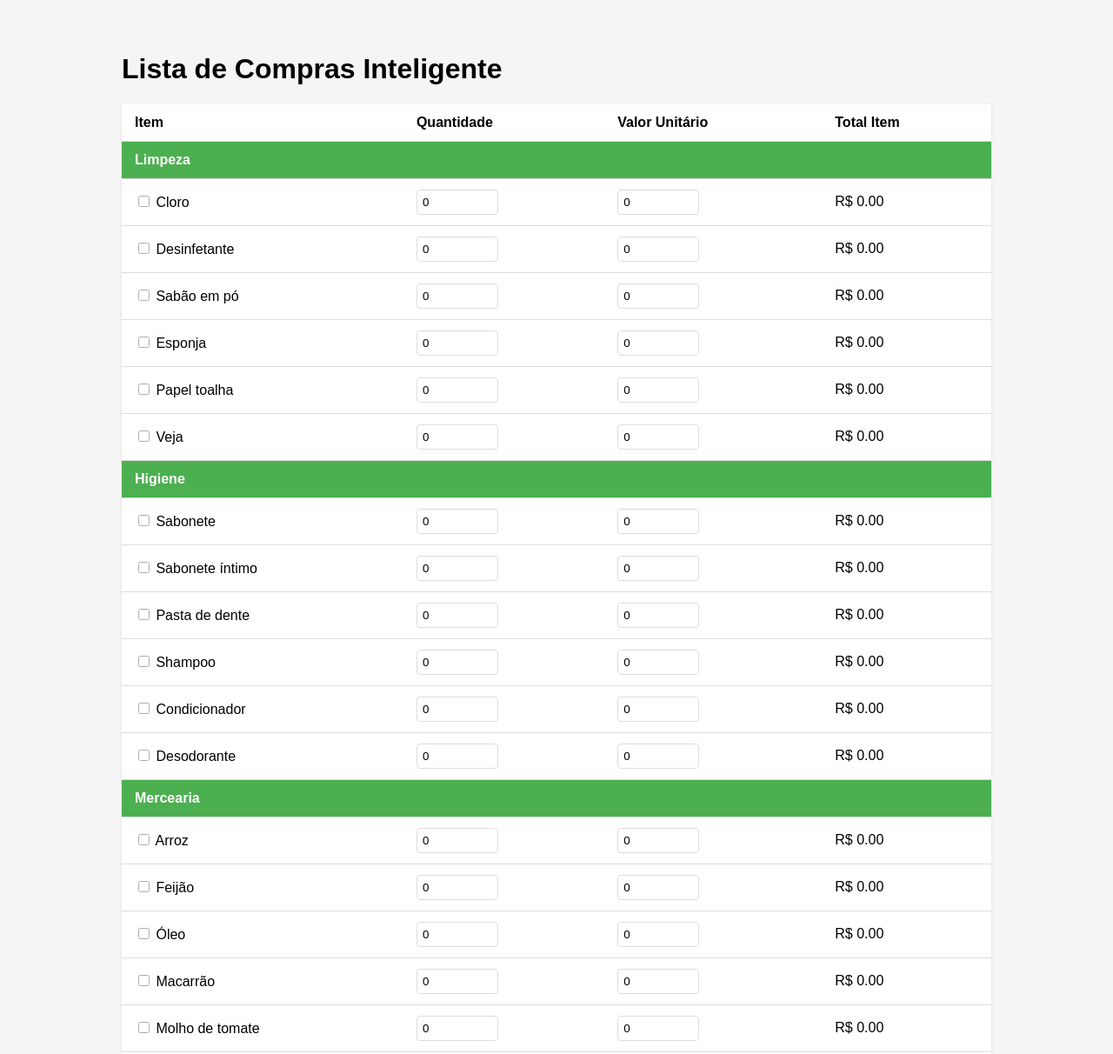
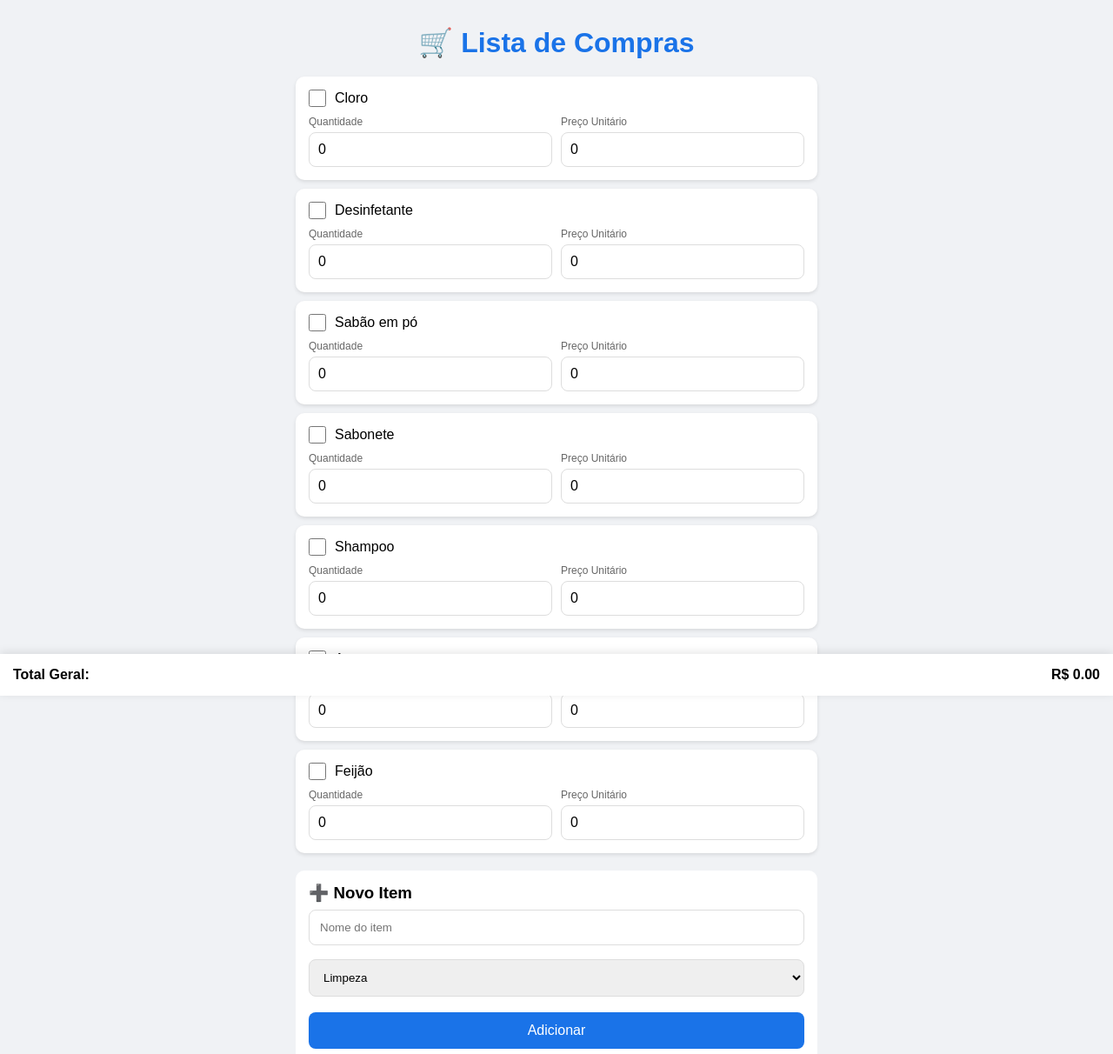
Before and after one commit to lusquiinhaa/Oi, a plain HTML site: page index.html in a window 1280 px wide. Shown: the top 1212 px of the page at 87% size. Drawn offline with Linux system fonts and the light colour scheme.

Commit message:
Update index.html

```diff
--- a/index.html
+++ b/index.html
@@ -2,110 +2,144 @@
 <html lang="pt-br">
 <head>
     <meta charset="UTF-8">
-    <title>Lista de Compras Inteligente</title>
+    <meta name="viewport" content="width=device-width, initial-scale=1.0">
+    <title>Lista Compras Mobile</title>
     <style>
+        * {
+            box-sizing: border-box;
+            margin: 0;
+            padding: 0;
+        }
+
         body {
             font-family: Arial, sans-serif;
-            max-width: 1000px;
-            margin: 20px auto;
-            padding: 20px;
-            background-color: #f5f5f5;
+            background: #f0f2f5;
+            padding: 10px;
         }
 
-        table {
-            width: 100%;
-            border-collapse: collapse;
-            margin: 20px 0;
-            background: white;
-            box-shadow: 0 1px 3px rgba(0,0,0,0.1);
+        .container {
+            max-width: 600px;
+            margin: 0 auto;
         }
 
-        th, td {
-            padding: 12px 15px;
-            text-align: left;
-            border-bottom: 1px solid #ddd;
+        .header {
+            text-align: center;
+            padding: 20px 0;
+            color: #1a73e8;
         }
 
-        .category-header {
-            background-color: #4CAF50;
+        .item-card {
+            background: white;
+            border-radius: 10px;
+            padding: 15px;
+            margin-bottom: 10px;
+            box-shadow: 0 2px 4px rgba(0,0,0,0.1);
+        }
+
+        .item-header {
+            display: flex;
+            align-items: center;
+            margin-bottom: 10px;
+        }
+
+        .item-name {
+            flex-grow: 1;
+            font-size: 16px;
+            margin-left: 10px;
+        }
+
+        .item-controls {
+            display: grid;
+            grid-template-columns: 1fr 1fr;
+            gap: 10px;
+        }
+
+        .input-group {
+            display: flex;
+            flex-direction: column;
+        }
+
+        .input-group label {
+            font-size: 12px;
+            color: #666;
+            margin-bottom: 5px;
+        }
+
+        input[type="number"] {
+            width: 100%;
+            padding: 10px;
+            border: 1px solid #ddd;
+            border-radius: 8px;
+            font-size: 16px;
+        }
+
+        input[type="checkbox"] {
+            width: 20px;
+            height: 20px;
+            accent-color: #1a73e8;
+        }
+
+        .total-section {
+            position: fixed;
+            bottom: 0;
+            left: 0;
+            right: 0;
+            background: white;
+            padding: 15px;
+            box-shadow: 0 -2px 10px rgba(0,0,0,0.1);
+        }
+
+        .add-item-form {
+            background: white;
+            padding: 15px;
+            border-radius: 10px;
+            margin: 20px 0;
+        }
+
+        .add-item-form input,
+        .add-item-form select {
+            width: 100%;
+            padding: 12px;
+            margin: 8px 0;
+            border: 1px solid #ddd;
+            border-radius: 8px;
+        }
+
+        button {
+            background: #1a73e8;
             color: white;
-            font-weight: bold;
+            border: none;
+            padding: 12px 20px;
+            border-radius: 8px;
+            width: 100%;
+            font-size: 16px;
+            margin-top: 10px;
         }
 
         .purchased {
+            opacity: 0.6;
+            background: #f8f9fa;
+        }
+        .purchased .item-name {
             text-decoration: line-through;
-            opacity: 0.6;
-            background-color: #f9f9f9;
-        }
-
-        input[type="number"] {
-            width: 80px;
-            padding: 6px;
-            border: 1px solid #ddd;
-            border-radius: 4px;
-        }
-
-        input:focus {
-            outline: 2px solid #4CAF50;
-        }
-
-        .total-row {
-            background-color: #e8f5e9;
-            font-weight: bold;
-        }
-
-        .add-item {
-            margin-top: 30px;
-            padding: 20px;
-            background: white;
-            box-shadow: 0 1px 3px rgba(0,0,0,0.1);
-        }
-
-        .add-item input, .add-item select {
-            padding: 8px;
-            margin-right: 10px;
-            border: 1px solid #ddd;
-            border-radius: 4px;
-        }
-
-        button {
-            padding: 8px 16px;
-            background-color: #4CAF50;
-            color: white;
-            border: none;
-            border-radius: 4px;
-            cursor: pointer;
-        }
-
-        button:hover {
-            background-color: #45a049;
         }
     </style>
 </head>
 <body>
-    <h1>Lista de Compras Inteligente</h1>
+    <div class="container">
+        <h1 class="header">🛒 Lista de Compras</h1>
 
-    <table>
-        <thead>
-            <tr>
-                <th>Item</th>
-                <th>Quantidade</th>
-                <th>Valor Unitário</th>
-                <th>Total Item</th>
-            </tr>
-        </thead>
-        <tbody id="list-body">
-        </tbody>
-        <tfoot>
-            <tr class="total-row">
-                <td colspan="3">Total Geral</td>
-                <td id="grand-total">R$ 0.00</td>
-            </tr>
-        </tfoot>
-    </table>
+        <div id="list-items"></div>
 
-    <div class="add-item">
-        <h2>Adicionar Novo Item</h2>
+        <div class="total-section">
+            <div style="display: flex; justify-content: space-between; font-weight: bold;">
+                <span>Total Geral:</span>
+                <span id="grand-total">R$ 0.00</span>
+            </div>
+        </div>
+
+        <div class="add-item-form">
+            <h3>➕ Novo Item</h3>
             <input type="text" id="new-item-name" placeholder="Nome do item">
             <select id="new-item-category">
                 <option value="Limpeza">Limpeza</option>
@@ -115,107 +149,77 @@
             </select>
             <button onclick="addNewItem()">Adicionar</button>
         </div>
+    </div>
 
     <script>
         const categoryOrder = ["Limpeza", "Higiene", "Mercearia", "Outros"];
-
         let items = JSON.parse(localStorage.getItem('shoppingList')) || [
-            // Limpeza
             { name: "Cloro", category: "Limpeza", quantity: 0, price: 0, purchased: false },
             { name: "Desinfetante", category: "Limpeza", quantity: 0, price: 0, purchased: false },
             { name: "Sabão em pó", category: "Limpeza", quantity: 0, price: 0, purchased: false },
-            { name: "Esponja", category: "Limpeza", quantity: 0, price: 0, purchased: false },
-            { name: "Papel toalha", category: "Limpeza", quantity: 0, price: 0, purchased: false },
-            { name: "Veja", category: "Limpeza", quantity: 0, price: 0, purchased: false },
-
-            // Higiene
             { name: "Sabonete", category: "Higiene", quantity: 0, price: 0, purchased: false },
-            { name: "Sabonete íntimo", category: "Higiene", quantity: 0, price: 0, purchased: false },
-            { name: "Pasta de dente", category: "Higiene", quantity: 0, price: 0, purchased: false },
             { name: "Shampoo", category: "Higiene", quantity: 0, price: 0, purchased: false },
-            { name: "Condicionador", category: "Higiene", quantity: 0, price: 0, purchased: false },
-            { name: "Desodorante", category: "Higiene", quantity: 0, price: 0, purchased: false },
-
-            // Mercearia
             { name: "Arroz", category: "Mercearia", quantity: 0, price: 0, purchased: false },
-            { name: "Feijão", category: "Mercearia", quantity: 0, price: 0, purchased: false },
-            { name: "Óleo", category: "Mercearia", quantity: 0, price: 0, purchased: false },
-            { name: "Macarrão", category: "Mercearia", quantity: 0, price: 0, purchased: false },
-            { name: "Molho de tomate", category: "Mercearia", quantity: 0, price: 0, purchased: false },
-            { name: "Creme de leite", category: "Mercearia", quantity: 0, price: 0, purchased: false },
-            { name: "Ovos", category: "Mercearia", quantity: 0, price: 0, purchased: false },
-            { name: "Cebola", category: "Mercearia", quantity: 0, price: 0, purchased: false },
-            { name: "Alho", category: "Mercearia", quantity: 0, price: 0, purchased: false }
+            { name: "Feijão", category: "Mercearia", quantity: 0, price: 0, purchased: false }
         ];
 
-        function renderTable() {
-            const tbody = document.getElementById('list-body');
-            tbody.innerHTML = '';
-            let currentCategory = null;
+        function renderItems() {
+            const container = document.getElementById('list-items');
+            container.innerHTML = '';
 
             items.sort((a, b) => categoryOrder.indexOf(a.category) - categoryOrder.indexOf(b.category));
 
             items.forEach((item, index) => {
-                if (item.category !== currentCategory) {
-                    currentCategory = item.category;
-                    tbody.innerHTML += `
-                        <tr class="category-header">
-                            <td colspan="4">${currentCategory}</td>
-                        </tr>
-                    `;
-                }
-
-                const row = document.createElement('tr');
-                row.dataset.index = index;
-                if (item.purchased) row.classList.add('purchased');
-
-                row.innerHTML = `
-                    <td>
-                        <input type="checkbox" class="purchased" ${item.purchased ? 'checked' : ''}>
-                        ${item.name}
-                    </td>
-                    <td><input type="number" class="quantity" min="0" value="${item.quantity}"></td>
-                    <td><input type="number" class="price" min="0" step="0.01" value="${item.price}"></td>
-                    <td class="total">R$ ${(item.quantity * item.price).toFixed(2)}</td>
+                const itemElement = document.createElement('div');
+                itemElement.className = `item-card ${item.purchased ? 'purchased' : ''}`;
+                itemElement.innerHTML = `
+                    <div class="item-header">
+                        <input type="checkbox" ${item.purchased ? 'checked' : ''}>
+                        <span class="item-name">${item.name}</span>
+                    </div>
+                    <div class="item-controls">
+                        <div class="input-group">
+                            <label>Quantidade</label>
+                            <input type="number" value="${item.quantity}" min="0"
+                                   class="quantity" placeholder="0">
+                        </div>
+                        <div class="input-group">
+                            <label>Preço Unitário</label>
+                            <input type="number" value="${item.price}" min="0" step="0.01"
+                                   class="price" placeholder="0.00">
+                        </div>
+                    </div>
                 `;
 
-                tbody.appendChild(row);
+                // Event Listeners
+                const checkbox = itemElement.querySelector('input[type="checkbox"]');
+                const quantityInput = itemElement.querySelector('.quantity');
+                const priceInput = itemElement.querySelector('.price');
+
+                checkbox.addEventListener('change', () => {
+                    item.purchased = checkbox.checked;
+                    itemElement.classList.toggle('purchased', checkbox.checked);
+                    saveAndUpdate();
                 });
 
-            addEventListeners();
-            calculateTotals();
-        }
-
-        function addEventListeners() {
-            document.querySelectorAll('.purchased').forEach(checkbox => {
-                checkbox.addEventListener('change', function() {
-                    const index = this.closest('tr').dataset.index;
-                    items[index].purchased = this.checked;
-                    this.closest('tr').classList.toggle('purchased', this.checked);
-                    saveToLocalStorage();
-                });
+                quantityInput.addEventListener('input', () => {
+                    item.quantity = Number(quantityInput.value) || 0;
+                    saveAndUpdate();
                 });
 
-            document.querySelectorAll('.quantity, .price').forEach(input => {
-                input.addEventListener('input', function() {
-                    const row = this.closest('tr');
-                    const index = row.dataset.index;
-                    items[index][this.classList.contains('quantity') ? 'quantity' : 'price'] = parseFloat(this.value) || 0;
-                    row.querySelector('.total').textContent = `R$ ${(items[index].quantity * items[index].price).toFixed(2)}`;
-                    calculateTotals();
-                    saveToLocalStorage();
+                priceInput.addEventListener('input', () => {
+                    item.price = Number(priceInput.value) || 0;
+                    saveAndUpdate();
                 });
+
+                container.appendChild(itemElement);
             });
-        }
 
-        function calculateTotals() {
-            const grandTotal = items.reduce((sum, item) => sum + (item.quantity * item.price), 0);
-            document.getElementById('grand-total').textContent = `R$ ${grandTotal.toFixed(2)}`;
+            updateTotal();
         }
 
         function addNewItem() {
-            const nameInput = document.getElementById('new-item-name');
-            const name = nameInput.value.trim();
+            const name = document.getElementById('new-item-name').value.trim();
             const category = document.getElementById('new-item-category').value;
 
             if (name) {
@@ -226,18 +230,25 @@
                     price: 0,
                     purchased: false
                 });
-                saveToLocalStorage();
-                renderTable();
-                nameInput.value = '';
+                document.getElementById('new-item-name').value = '';
+                saveAndUpdate();
             }
         }
 
-        function saveToLocalStorage() {
+        function updateTotal() {
+            const total = items.reduce((acc, item) =>
+                acc + (item.quantity * item.price), 0);
+            document.getElementById('grand-total').textContent =
+                `R$ ${total.toFixed(2)}`;
+        }
+
+        function saveAndUpdate() {
             localStorage.setItem('shoppingList', JSON.stringify(items));
+            renderItems();
         }
 
         // Inicialização
-        renderTable();
+        renderItems();
     </script>
 </body>
 </html>
```
Lines whose indentation alone changed are shown as unchanged.
